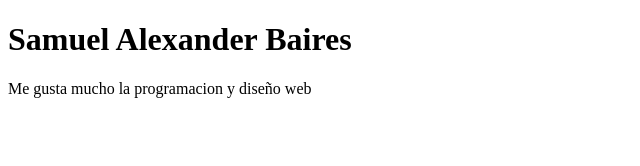
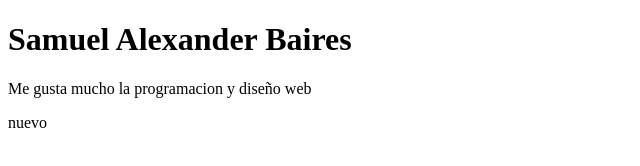
Before and after one commit to SamuelBaires/Seminario_Git_GitHub, a plain HTML site: page Index.html in a window 1280 px wide. Shown: the full height of the page, 0-640 px from the left. Drawn offline with Linux system fonts and the light colour scheme.

Commit message:
comment new

```diff
--- a/Index.html
+++ b/Index.html
@@ -10,6 +10,6 @@
 
     <H1>Samuel Alexander Baires</H1>
     <p>Me gusta mucho la programacion y diseño web</p>
-
+    <p> nuevo<p>
 </body>
 </html>
```
